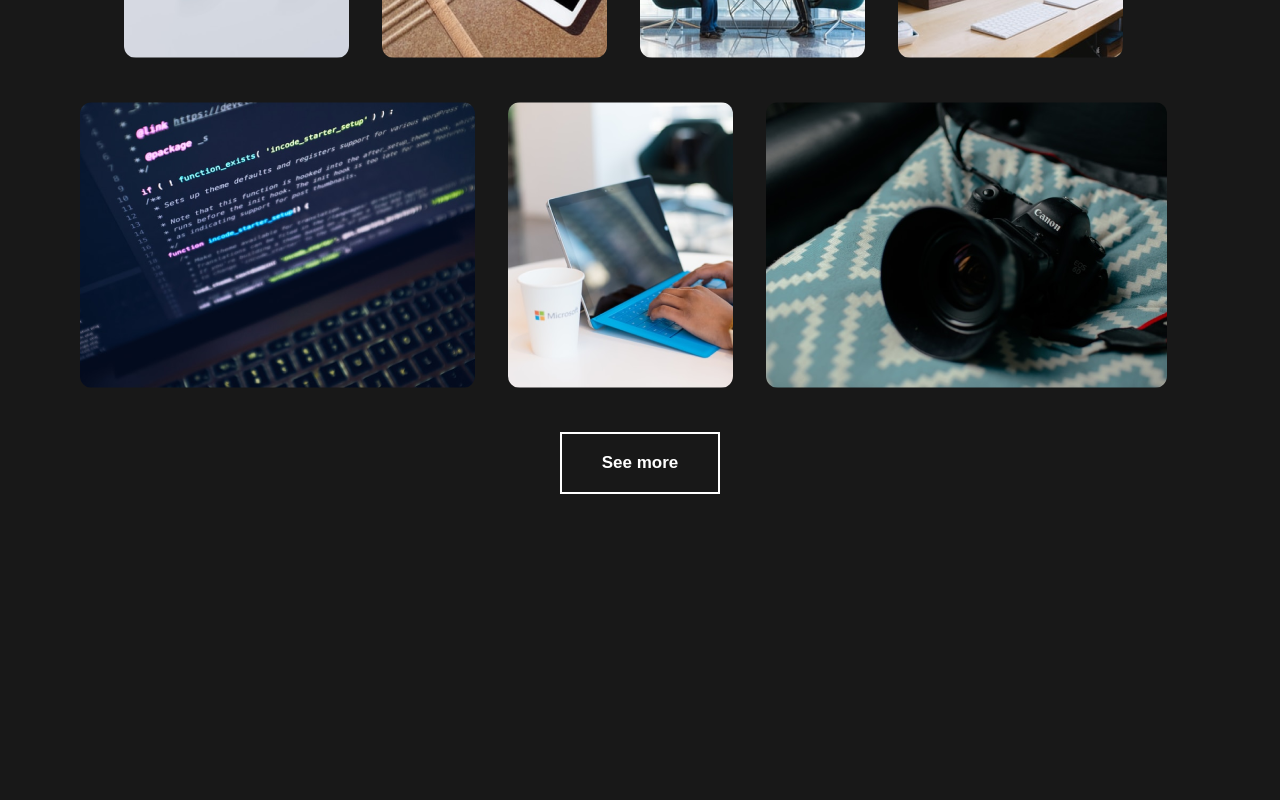
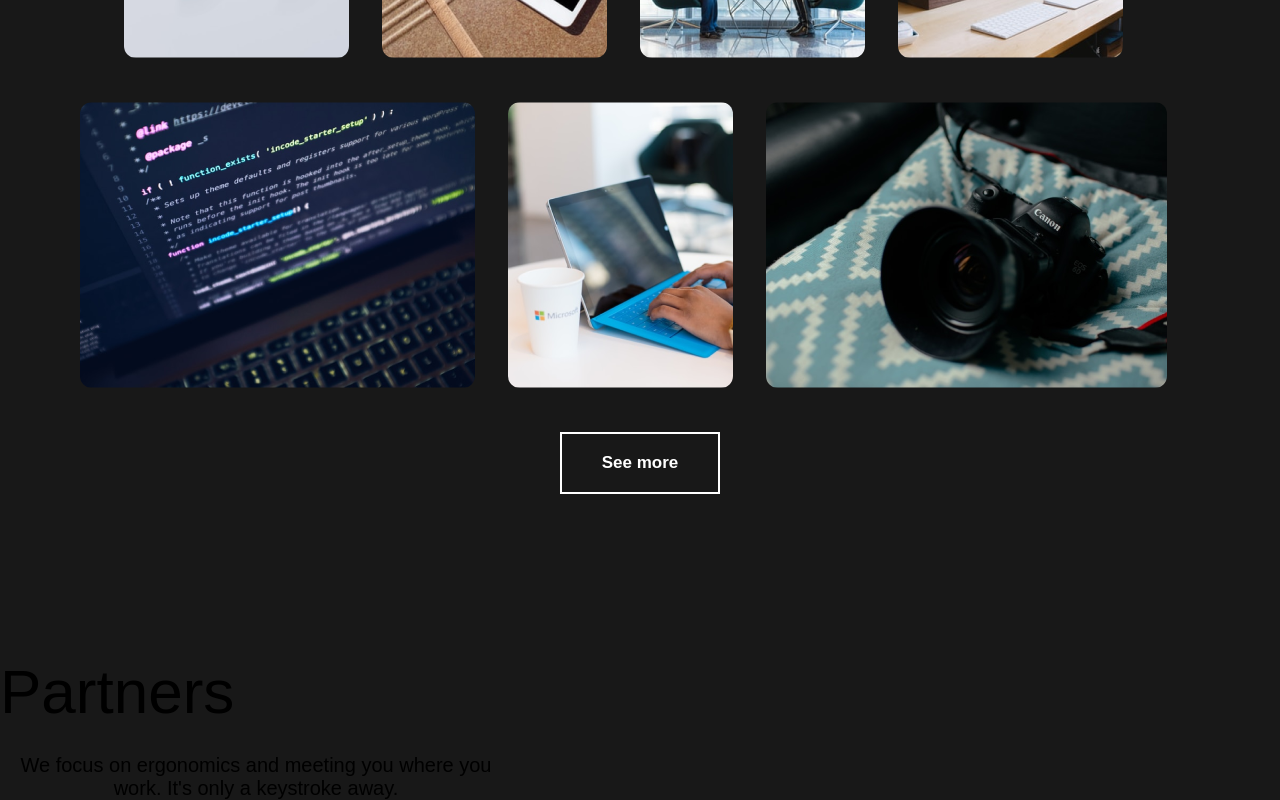
Before and after one commit to AleksandrKompanetc/reactjs-figma-app, a React (Create React App) app: page / in a window 1280 px wide. Shown: the part 4219-5019 px from the top of the page. Before the commit the page ends 4713 px from the top, so only its background shows below. Built offline with nearby package versions, Linux system fonts and the light colour scheme.

Commit message:
creating Partners section

```diff
--- a/src/components/Main.jsx
+++ b/src/components/Main.jsx
@@ -118,6 +118,13 @@ const Main = () => {
         </div>
         <button className='secondary-btn'>See more</button>
       </section>
+      <section className='main__partners'>
+        <h1 className='main__title'>Partners</h1>
+        <h5 className='main__subtitle'>
+          We focus on ergonomics and meeting you where you work.
+          It's only a keystroke away.
+        </h5>
+      </section>
     </main>
   )
 }
```
